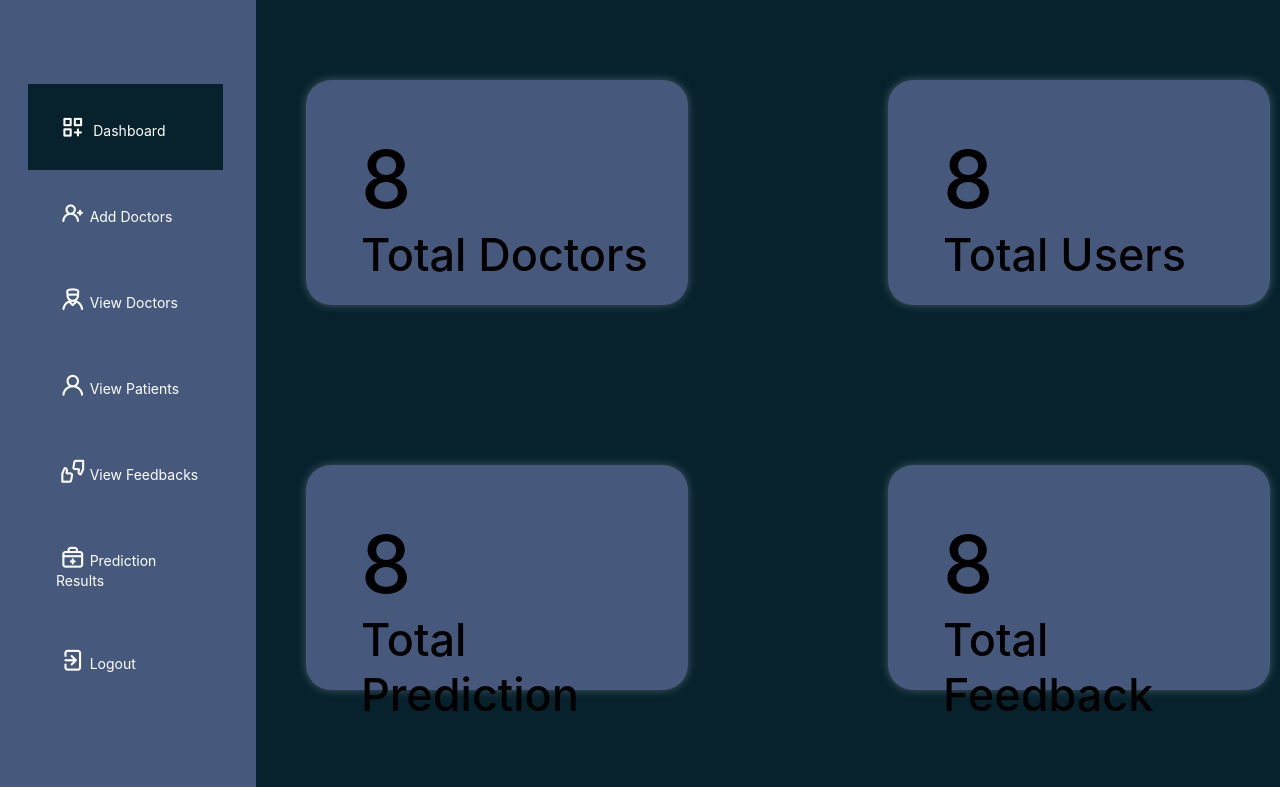
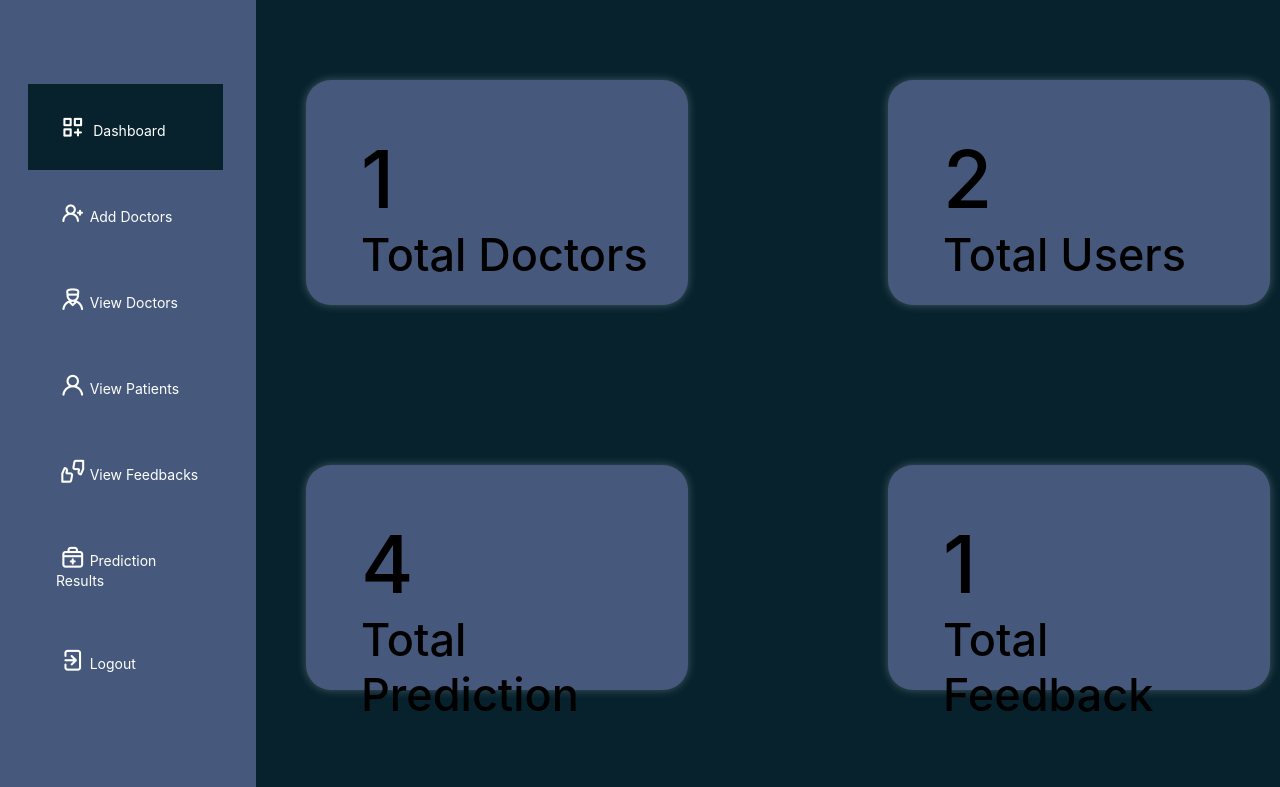
Before and after one commit to anmolvishvas/SmartHealthPredictionSystem-FYP, a Django app: page /admin_dashboard in a window 1280 px wide. Shown: the part 187-974 px from the top of the page. Run offline with Django 3.2, Linux system fonts and the light colour scheme; a user stored in the database is signed in; data comes from the database, SQL or seed files in the repository; both versions use the stored data as it was after the commit.

Commit message:
admin dashboard

```diff
--- a/smartHealthPredictionSystem/healthApp/views.py
+++ b/smartHealthPredictionSystem/healthApp/views.py
@@ -109,7 +109,12 @@ def logout_user(request):
 
 @login_required(login_url="login")
 def AdminDashboardPage(request):
-    return render(request, 'Admin_Dashboard.html')
+    doctor_count = Doctor.objects.count()
+    patient_count = Patient.objects.count()
+    prediction_count = PredictionData.objects.count()
+    feedback_count = Feedback.objects.count()
+    user_count = doctor_count+patient_count
+    return render(request, 'Admin_Dashboard.html', {'doctor_count': doctor_count, 'user_count': user_count, 'prediction_count': prediction_count, 'feedback_count': feedback_count})
 
 
 @login_required(login_url="login")
--- a/smartHealthPredictionSystem/templates/Admin_Dashboard.html
+++ b/smartHealthPredictionSystem/templates/Admin_Dashboard.html
@@ -56,28 +56,28 @@
                 <div class="flexbox-containerAdmin">
                     <div class="flexbox-itemAdmin Adminflexbox-item-1">
                         <div class="content">
-                            <span>8</span>
+                            <span>{{ doctor_count }}</span>
                             <p>Total Doctors</p>
                         </div>
                     </div>
 
                     <div class="flexbox-itemAdmin Adminflexbox-item-2">
                         <div class="content">
-                            <span>8</span>
+                            <span>{{ user_count }}</span>
                             <p>Total Users</p>
                         </div>
                     </div>
 
                     <div class="flexbox-itemAdmin Adminflexbox-item-3">
                         <div class="content">
-                            <span>8</span>
+                            <span>{{ prediction_count }}</span>
                             <p>Total Prediction</p>
                         </div>
                     </div>
 
                     <div class="flexbox-itemAdmin Adminflexbox-item-4">
                         <div class="content">
-                            <span>8</span>
+                            <span>{{ feedback_count }}</span>
                             <p>Total Feedback</p>
                         </div>
                     </div>
--- a/smartHealthPredictionSystem/templates/Admin_ViewPatient.html
+++ b/smartHealthPredictionSystem/templates/Admin_ViewPatient.html
@@ -53,7 +53,7 @@
                     <li><a href="{% url 'admin_view_doctor' %}"><i class="uil uil-user-md"></i></i>View Doctors</a></li>
                     <li class="is-active"><a href="{% url 'admin_view_patient' %}"><i class="uil uil-user"></i></i>View
                             Patients</a></li>
-                    <li><a href="{% url 'admin_view_feedback' %}"><i class="uil uil-medkit"></i>View Feedbacks</a>
+                    <li><a href="{% url 'admin_view_feedback' %}"><i class="uil uil-feedback"></i>View Feedbacks</a>
                     </li>
                     <li><a href="{% url 'admin_view_prediction' %}"><i class="uil uil-medkit"></i>Prediction Results</a>
                     </li>
```
Also changed, not shown: smartHealthPredictionSystem/db.sqlite3.
